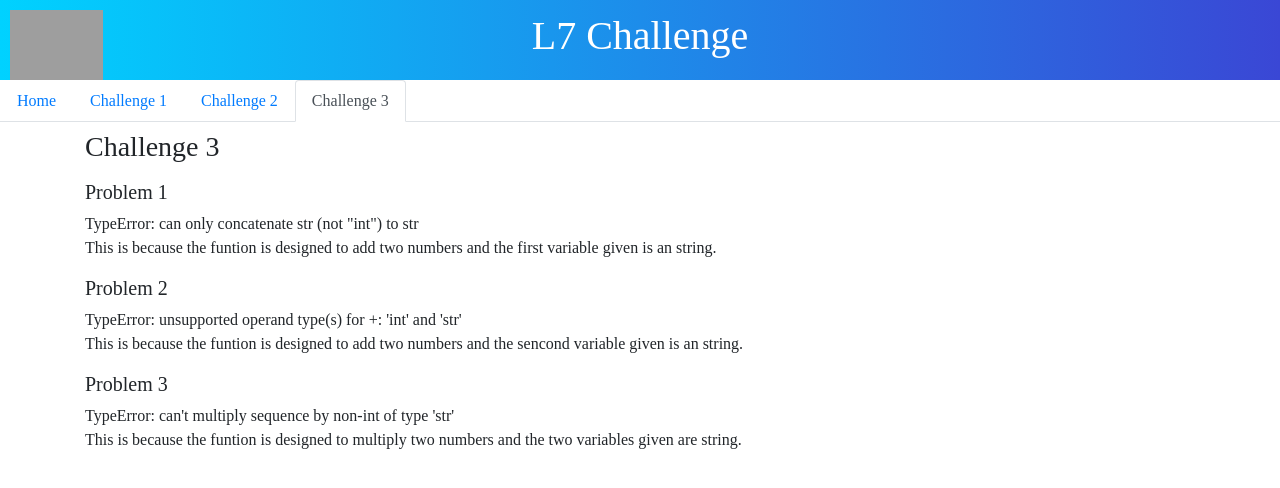
After one commit to bensonmat8/SecretChallenge8, a Flask app: page /Challenge3 in a window 1280 px wide. The commit adds this page. Shown: the top 488 px of the page. Run offline with Flask 2, Linux system fonts and the light colour scheme; some libraries are stand-ins or nearby versions; grey boxes are pictures that could not be loaded.

Commit message:
Adding challenge 2 and 3

```diff
--- a/app.py
+++ b/app.py
@@ -1,4 +1,8 @@
+from benford import benford_test
 from flask import Flask, flash, render_template, request
+import json
+import plotly.express as px
+from plotly.utils import PlotlyJSONEncoder
 
 app = Flask(__name__)
 app.secret_key = b'This is a long test secret key'
@@ -7,9 +11,23 @@ app.secret_key = b'This is a long test secret key'
 def home():
     return render_template('home.html')
 
+def graph_plot(data_count):
+    total = sum(data_count)
+    data_count = [round(x/total*100, 1) for x in data_count]
+    x = [x for x in range(1,10)]
+    benford = [30.1, 17.6, 12.5, 9.7, 7.9, 6.7, 5.8, 5.1, 4.6]
+    fig = px.line(x=x, y=benford)
+    fig.add_bar(x=x, y=data_count, name='Observed Data')
+    fig.update_layout(xaxis_title='Digits',
+                    yaxis_title='Frequency (%)')
+    graphJSON = json.dumps(fig, cls=PlotlyJSONEncoder)
+    return graphJSON
+
+
 @app.route('/Challenge1', methods=['GET', 'POST'])
 def challenge1():
-    columns = None
+    result = None
+    plot = None
     if request.method == 'POST':
         uploaded_file = request.files['data_file']
         try:
@@ -18,10 +36,14 @@ def challenge1():
             flash('Invalid file given, please try again')
             return render_template('challenge1.html', columns=columns)
         columns = [x for x in content[0].split('\t')]
+        columns = columns + [x for x in content[0].split(',')]
         if '7_2009' not in columns:
             flash("Column '7_2009' not found in the file, please try again.")
             render_template('challenge1.html', columns=columns)
-    return render_template('challenge1.html', columns=columns)
+        result, data_count = benford_test(content)
+        plot =  graph_plot(data_count)
+    return render_template('challenge1.html', result=result
+            , plot=plot)
 
 @app.route('/Challenge2', methods=['GET', 'POST'])
 def challenge2():
--- a/templates/base.html
+++ b/templates/base.html
@@ -52,8 +52,8 @@
         <h1>L7 Challenge</h1>
     </div>
     <div style="position: absolute; top:10px; left: 10px;">
-        <img src="https://l7informatics.com/wp-content/uploads/2020/05/l7_logo.png"
-                height="70" width="350" data-actual-width="1186" data-actual-height="219.781">
+        <img src="https://wwwspennarecom.cdn.triggerfish.cloud/uploads/2015/08/Your-Logo-Here-Black-22.jpg"
+                height="70"  data-actual-width="1186" data-actual-height="219.781">
     </div>
 </div>
 </header>
--- /dev/null
+++ b/templates/challenge3.html
@@ -0,0 +1,49 @@
+{% extends 'base.html' %}
+{% block title %}Home{% endblock %}
+{% block header %}
+<ul class="nav nav-tabs">
+    <li class="nav-item">
+      <a class="nav-link" href="{{url_for('home')}}">Home</a>
+    </li>
+    <li class="nav-item">
+      <a class="nav-link" href="{{url_for('challenge1')}}">Challenge 1</a>
+    </li>
+    <li class="nav-item">
+      <a class="nav-link" href="{{url_for('challenge2')}}">Challenge 2</a>
+    </li>
+    <li class="nav-item">
+      <a class="nav-link active" href="{{url_for('challenge3')}}">Challenge 3</a>
+    </li>
+  </ul>
+  <h1></h1>
+{% endblock %}
+
+{% block content %}
+  <h3>Challenge 3</h3>
+  <p>
+    <h5>Problem 1</h5>
+    <span>
+      TypeError: can only concatenate str (not "int") to str
+    </span>
+    <br>
+    This is because the funtion is designed to add two numbers and the first variable given is an string.
+  </p>
+
+  <p>
+    <h5>Problem 2</h5>
+    <span>
+      TypeError: unsupported operand type(s) for +: 'int' and 'str'
+    </span>
+    <br>
+    This is because the funtion is designed to add two numbers and the sencond variable given is an string.
+  </p>
+
+  <p>
+    <h5>Problem 3</h5>
+    <span>
+      TypeError: can't multiply sequence by non-int of type 'str'
+    </span>
+    <br>
+    This is because the funtion is designed to multiply two numbers and the two variables given are string.
+   </p>
+{% endblock %}
--- a/templates/home.html
+++ b/templates/home.html
@@ -11,6 +11,9 @@
     <li class="nav-item">
       <a class="nav-link" href="{{url_for('challenge2')}}">Challenge 2</a>
     </li>
+    <li class="nav-item">
+      <a class="nav-link" href="{{url_for('challenge3')}}">Challenge 3</a>
+    </li>
   </ul>
   <h1></h1>
 {% endblock %}
```
Also changed, not shown: benford.py (+36 -5 lines), reqirements.txt (+12 -0 lines), templates/challenge1.html (+24 -1 lines), templates/challenge2.html (+5 -2 lines), static/L7 Widget.png (added).
